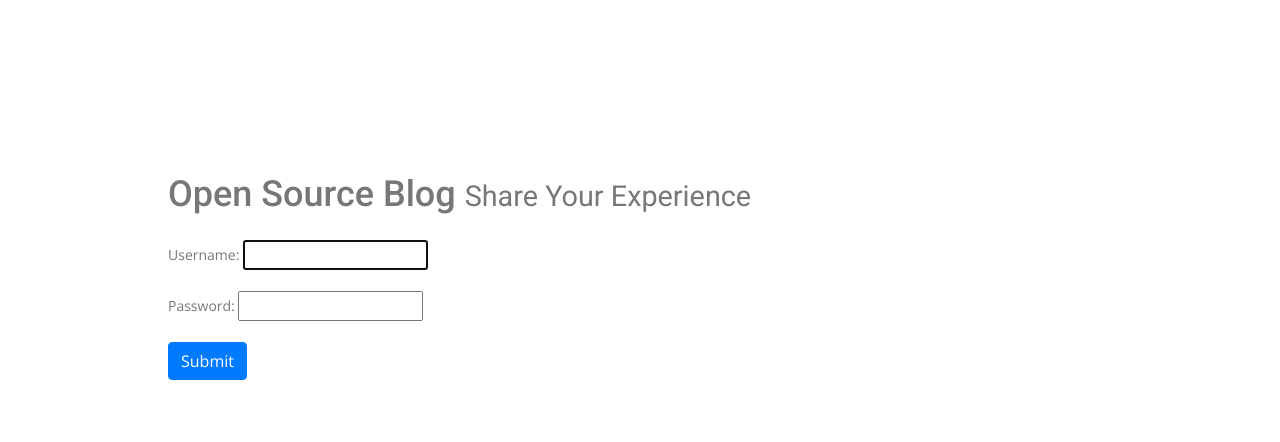
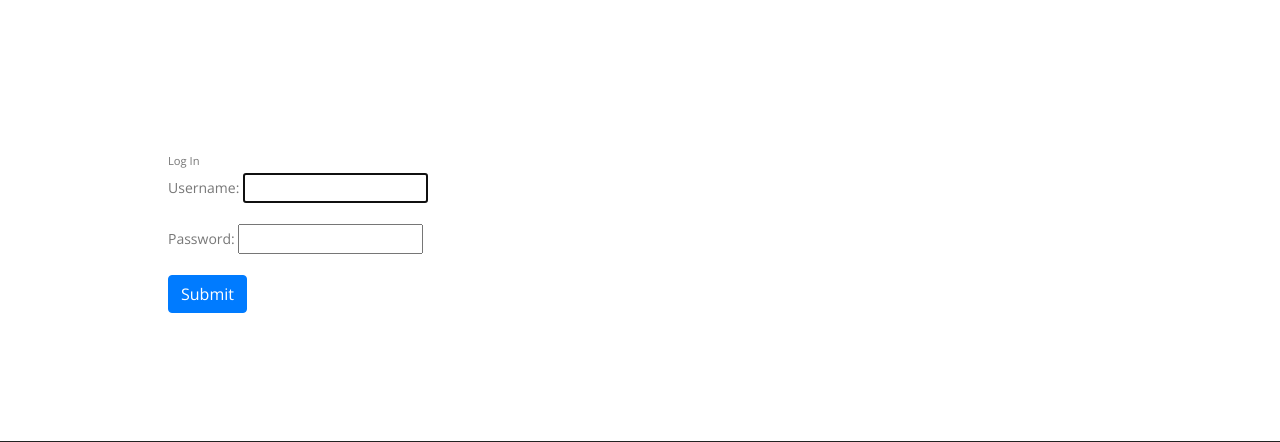
Before and after one commit to Ruth-ikegah/BlogExperience, a Django app: page /login/ in a window 1280 px wide. Shown: the part 189-631 px from the top of the page. Run offline with Django 3.2, Linux system fonts and the light colour scheme; parts of the project's set-up code (start-up, migrations or seed data) failed here and were passed over; some libraries are stand-ins or nearby versions.

Commit message:
Work in progress
Signed-off-by: Ruth-ikegah <ruthikegah@gmail.com>

```diff
--- a/my_site/settings.py
+++ b/my_site/settings.py
@@ -20,8 +20,9 @@ BASE_DIR = os.path.dirname(os.path.dirname(os.path.abspath(__file__)))
 # See https://docs.djangoproject.com/en/3.0/howto/deployment/checklist/
 
 
+
 # SECURITY WARNING: don't run with debug turned on in production!
-DEBUG = TRUE
+DEBUG = True
 
 ALLOWED_HOSTS = []
 
--- a/my_site/urls.py
+++ b/my_site/urls.py
@@ -18,7 +18,7 @@ from django.urls import path, include
 
 urlpatterns = [
     path('admin/', admin.site.urls),
-    path('HomePage/', include('blog.urls')),
+    path('', include('blog.urls')),
     path('',include('users.urls')),
 
 ]
--- a/users/templates/users/login.html
+++ b/users/templates/users/login.html
@@ -9,14 +9,16 @@
     <!-- Articles Entries Column -->
     <div class="col-md-8 p-5 d-flex flex-column justify-content-start align-content-center kk">
 
-      <h1 class="my-4">Open Source Blog
-        <small>Share Your Experience</small>
-      </h1>
+
+        <small>Log In</small>
+
       <form method = "POST" action = "">
 
           {% csrf_token %}
           {{ form.as_p }}
+
           <button type = "submit" class = "btn btn-primary submit" >Submit</button>
+
       </form>
 
 
```
Also changed, not shown: db.sqlite3.
